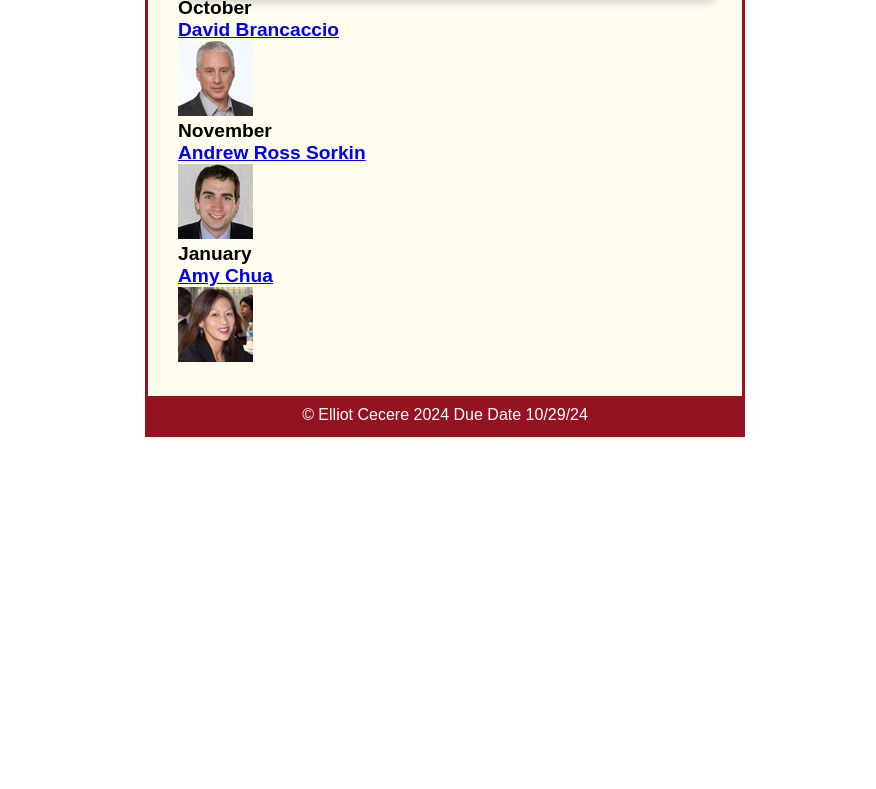
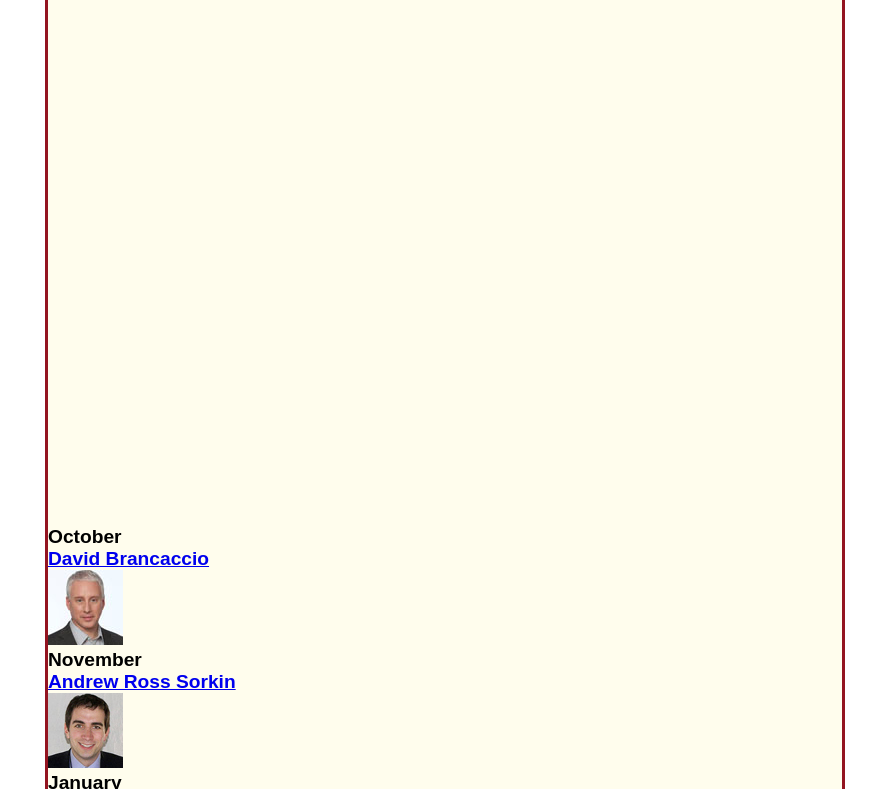
Before and after one commit to ececere1327/A08, a plain HTML site: page index.html in a window 1280 px wide. Shown: the part 437-1226 px from the top of the page, without its empty margins (195-1071 px from the left). Before the commit the page ends 874 px from the top, so only its background shows below. Drawn offline with Linux system fonts and the light colour scheme.

Commit message:
Update c4_main.css

```diff
--- a/A07/styles/c4_main.css
+++ b/A07/styles/c4_main.css
@@ -7,7 +7,7 @@
 body {
     font-family: Arial, sans-serif;
     font-size: 16px;
-    width: 600px;
+    width: 800px;
     margin: 0 auto;
     border: 3px solid #931420;
     background-color: #fffded;
@@ -28,15 +28,20 @@ header {
     background: linear-gradient(30deg, #f6bb73 0%, #f6bb73 40%, white 50%, #f6bb73 60%, #f6bb73 100%);
 }
 
-main h1 {
-    border-top: 3px solid #931420;
-    border-bottom: 3px solid #931420;
-    padding: 10px;
-    border-radius: 10px;
-    box-shadow: 5px 5px 10px #ccc;
+section {
+    width: 525px;
+    float: right;
+    padding: 0 20px 20px 20px;
+}
+
+aside {
+    width: 215px;
+    float: right;
+    padding: 0 20px 20px 0;
 }
 
 footer {
+    clear: both;
     background-color: #931420;
     color: white;
     padding: 10px;
@@ -48,7 +53,7 @@ main::after {
     clear: both;
 }
 
-main h2 {
+section h2, aside h2 {
     font-size: 1.5em;
 }
 
@@ -78,10 +83,6 @@ footer p {
     text-shadow: 2px 2px #800000;
 }
 
-main {
-    padding: 30px;
-}
-
 blockquote {
     font-style: italic;
 }
@@ -97,3 +98,15 @@ header h2 {
 .shadow {
     text-shadow: 2px 2px var(--global-color-1);
 }
+
+article img {
+    float: right;
+    margin: 10px;
+    border: 1px solid black;
+}
+
+h1 {
+    font-size: 150%;
+    padding: 0.5em 0 25em 0;
+    margin: 0;
+}
```
